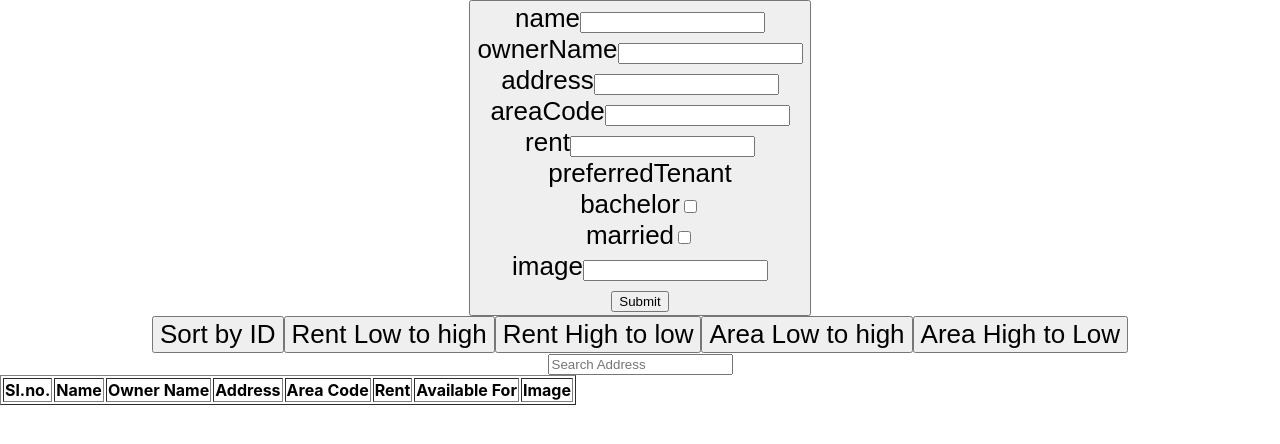
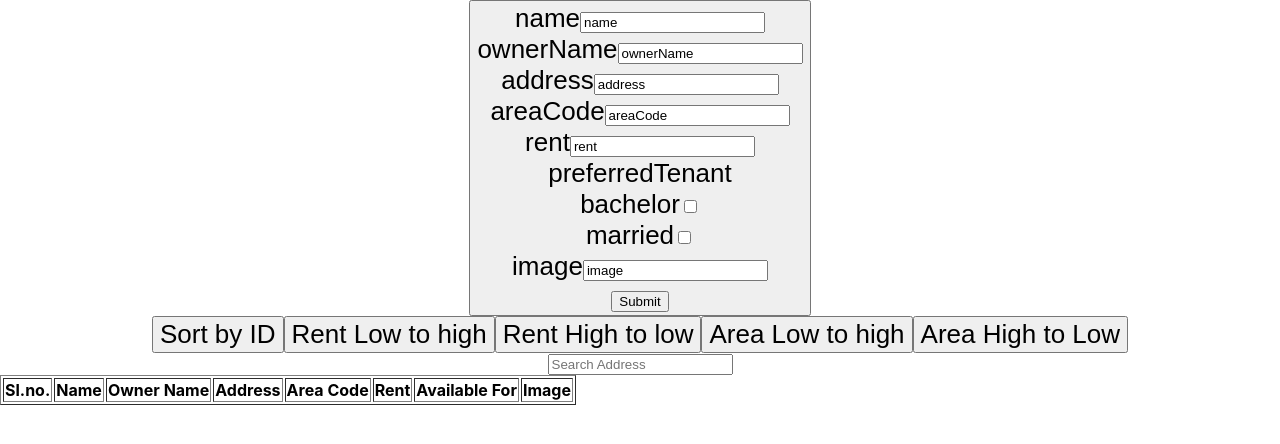
Before and after one commit to BhaveshSuthar00/unit5-c2, a React (Create React App) app: page / in a window 1280 px wide. Shown: the top 444 px of the page. Built offline with nearby package versions, Linux system fonts and the light colour scheme.

Commit message:
edited the addHouse

```diff
--- a/package.json
+++ b/package.json
@@ -6,6 +6,7 @@
     "@testing-library/jest-dom": "^5.16.2",
     "@testing-library/react": "^12.1.4",
     "@testing-library/user-event": "^13.5.0",
+    "axios": "^0.26.1",
     "react": "^17.0.2",
     "react-dom": "^17.0.2",
     "react-scripts": "5.0.0",
--- a/src/Components/AddHouse/AddHouse.jsx
+++ b/src/Components/AddHouse/AddHouse.jsx
@@ -1,32 +1,56 @@
+import { useState} from "react";
 export const AddHouse = () => {
+  const [inputData, setInputData] = useState({
+    name : '',
+
+  })
+  const handleSubmit = () => {
+
+  }
   return (
     <div className="addHouseContainer">
-      <form>
+      <form onSubmit={()=>{handleSubmit()}}>
         <label>name</label>
-        <input type="text" className="name" value={""} required />
+        <input type="text" className="name" value="name" required />
         <br />
         <label>ownerName</label>
-        <input value={""} type="text" className="ownerName" required />
+        <input value="ownerName" type="text" className="ownerName" required />
         <br />
         <label>address</label>
-        <input value={""} type="text" className="address" required />
+        <input value="address" type="text" className="address" required />
         <br />
         <label>areaCode</label>
-        <input value={""} type="text" className="areaCode" required />
+        <input value="areaCode" type="text" className="areaCode" required />
         <br />
         <label>rent</label>
-        <input value={""} type="text" className="rent" required />
+        <input value="rent" type="text" className="rent" required />
         <br />
         <label>preferredTenant</label>
         <br />
         <label>bachelor</label>
-        <input checked={""} type="checkbox" className="bachelor" />
+        <input  type="checkbox" className="bachelor" onChange={(e)=>{
+          let checked = e.target.checked;
+          if(checked === ''){
+            checked = 'bachelor'
+          }
+          else {
+            checked = ''
+          }
+        }}/>
         <br />
         <label>married</label>
-        <input checked={""} type="checkbox" className="married" />
+        <input  type="checkbox" className="married"  onChange={(e)=>{
+          let checked = e.target.checked;
+          if(checked === ''){
+            checked = 'married'
+          }
+          else {
+            checked = ''
+          }
+        }}/>
         <br />
         <label>image</label>
-        <input value={""} type="text" className="image" required />
+        <input value="image" type="text" className="image" required />
         <br />
         <input className="submitBtn" type="submit" />
       </form>
--- a/src/Components/Rentals/Rentals.jsx
+++ b/src/Components/Rentals/Rentals.jsx
@@ -1,6 +1,20 @@
+import {useEffect,useState} from 'react'
 import "./Rentals.css";
+import axios from 'axios'
+export const Rentals = () => {
+  const [data, setData] = useState([]);
+  const getDataFromServer = async () => {
+    try {
+      const get = await axios.get('http://localhost:8080/houses');
+      console.log(get);
+    }
+    catch(e){
+      console.log('error in getDataFromServer', e);
+    }
+  }
+  useEffect(()=>{
 
-export const Rentals = () => {
+  }, [])
   return (
     <div className="rentalContainer">
       <div className="sortingButtons">
```
Also changed, not shown: 1 other file (tests, documents, lock files or other folders).
